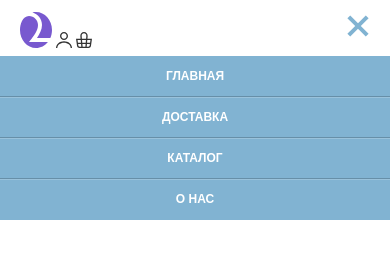
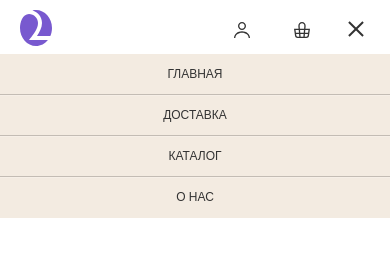
Before and after one commit to Andrey772005/Drink2Go, a website: page source/index.html in a window 390 px wide. Both pictures are taken after a click on the button "Открыть меню". Drawn offline with nearby package versions, Linux system fonts and the light colour scheme; files that its build step writes are made by us from their sources.

Commit message:
Header build 26.10.2022 (complete)

```diff
--- a/source/index.html
+++ b/source/index.html
@@ -14,14 +14,13 @@
         <a class="header__logo" href="#">
           <img class="page-header--logo" src="./img/logo.svg" alt="Логотип Drink2Go">
         </a>
-        <a class="header__link" href="#">
+        <a class="user__link" href="#">
           <img class="page-header--link" src="./img/user.svg" width="16" height="16" alt="">
         </a>
-        <a class="header__link" href="#">
+        <a class="basket__link" href="#">
           <img class="page-header--link" src="./img/basket.svg" width="16" height="16" alt="">
         </a>
         <button class="main-nav__toggle" type="button"><span class="visually-hidden">Открыть меню</span></button>
-        <div class="main-nav__wrapper">
           <ul class="main-nav__list site-list">
             <li class="site-list__item">
               <a href="index.html">Главная</a>
@@ -36,7 +35,6 @@
               <a href="about.html">О нас</a>
             </li>
           </ul>
-        </div>
       </nav>
     </header>
 
--- a/source/less/blocks/header.less
+++ b/source/less/blocks/header.less
@@ -1,26 +1,29 @@
 .page__header {
   background-color: @white;
-  color: #ffffff;
-  outline: 2px solid rgb(255, 0, 0);
-  outline-offset: -2px;
+  color: @white;
 }
 
 .header__logo {
   display: inline-block;
-  padding-top: 12px;
+  padding-top: 10px;
   padding-left: 20px;
 }
 
-.header__link {
-  display: inline-block;
-  text-align: center;
-  width: 16px;
-  height: 16px;
+.user__link {
+  position: absolute;
+  top: 20px;
+  right: 140px;
+}
+
+.basket__link {
+  position: absolute;
+  top: 20px;
+  right: 80px;
+  text-decoration: none;
 }
 
 .main-nav {
   position: relative;
-  width: auto;
   height: 60px;
   background-color: @white;
   z-index: 2;
@@ -36,14 +39,9 @@
   position: relative;
   min-height: 56px;
   font-family: "PT Sans", sans-serif;
-  font-style: normal;
-  font-weight: bold;
-  font-size: 18px;
-  line-height: 40px;
   text-transform: uppercase;
   text-align: center;
-  color: @white;
-  mix-blend-mode: normal;
+  color: @baseblack;
   margin: auto;
   padding: 0;
   z-index: 1;
@@ -69,11 +67,12 @@
   display: block;
   padding: 12px 21px;
   padding-bottom: 13px;
+  font-weight: 500;
   font-size: 12px;
   line-height: 16px;
-  color: @white;
+  color: @baseblack;
   text-decoration: none;
-  background-color: @lightblue;
+  background-color: #f3ebe1;
 
   @media (min-width: @tablet-width) {
     display: flex;
@@ -85,7 +84,7 @@
     font-weight: bold;
     font-size: 14px;
     line-height: 26px;
-    color: @black;
+    color: @baseblack;
     background-color: @white;
     padding: 0;
   }
@@ -132,18 +131,6 @@
   }
 }
 
-.site-list__item:nth-child(4) a {
-  background-color: linear-gradient(180deg, rgba(0, 0, 0, 0) 90%, rgba(0, 0, 0, 0.2) 100%);
-}
-
-.site-list__item:hover {
-  background-color: @link-hover;
-}
-
-.site-list__item:active {
-  background-color: #5496bd;
-}
-
 /* Гамбургер */
 
 .main-nav__toggle {
@@ -155,7 +142,6 @@
   width: 60px;
   height: 50px;
   background-color: @white;
-  cursor: pointer;
   border: none;
 
   @media (min-width: @tablet-width) {
@@ -168,35 +154,16 @@
 .main-nav--closed .main-nav__toggle::before {
   content: "";
   position: absolute;
-  top: 27px;
+  top: 22px;
   left: 17px;
   width: 18px;
   height: 2px;
   background-color: @baseblack;
   box-shadow: 0 6px 0 0 @baseblack, 0 12px 0 0 @baseblack;
-
-  &:hover {
-    background-color: @button-hover;
-  }
-
-  &:active {
-    background-color: @button-active;
-  }
 }
 
-.main-nav--closed .main-nav__toggle:active::before {
-  background-color: @button-active;
-  box-shadow:
-    0 8px 0 0 @button-active,
-    0 16px 0 0 @button-active;
-
-  &:hover {
-    background-color: @button-hover;
-  }
-
-  &:active {
-    background-color: @button-active;
-  }
+&:active {
+  background-color: @white;
 }
 
 @media (max-width: @tablet-width) {
@@ -215,11 +182,11 @@
   &::after {
     content: "";
     position: absolute;
-    top: 24px;
-    left: 15px;
-    width: 26px;
-    height: 4px;
-    background-color: @lightblue;
+    top: 28px;
+    left: 16px;
+    width: 20px;
+    height: 2px;
+    background-color: @baseblack;
   }
 
   &::before {
@@ -230,11 +197,6 @@
   &::after {
     transform: rotate(-45deg);
   }
-
-  &:active::before,
-  &:active::after {
-    background-color: @button-active;
-  }
 }
 
 /* No JS */
@@ -243,7 +205,7 @@
   display: none;
 }
 
-.main-nav--nojs .main-nav__wrapper {
+.main-nav--nojs {
   position: static;
   min-height: 0;
 }
@@ -254,5 +216,4 @@
 
 .main-nav--nojs .user-list__item {
   display: block;
-  background-color: @lightblue;
 }
--- a/source/less/global/variables.less
+++ b/source/less/global/variables.less
@@ -10,13 +10,4 @@
 
 @white: #ffffff;
 @black: #000000;
-@lightblue: #81b3d2;
-@grey: #d6d6d6;
-@lightgrey: #eeeeee;
 @baseblack: #333333;
-@link-hover: #669ec0;
-@button-hover: #b3d1e4;
-@button-active: #d9e8f2;
-@border: #e5e5e5;
-@input-color: #f2f2f2;
-@icon-background: #e6e6e6;
```
